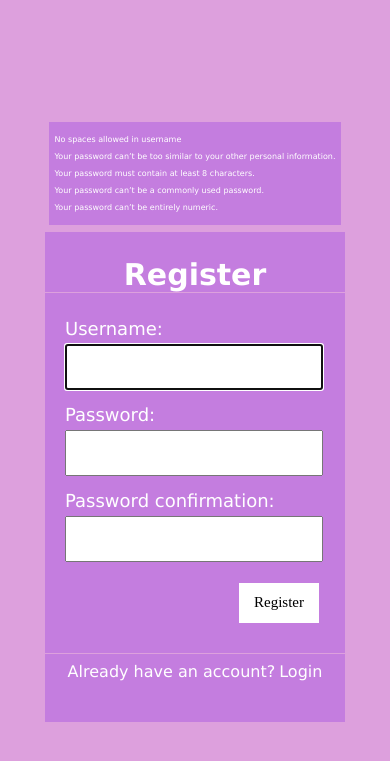
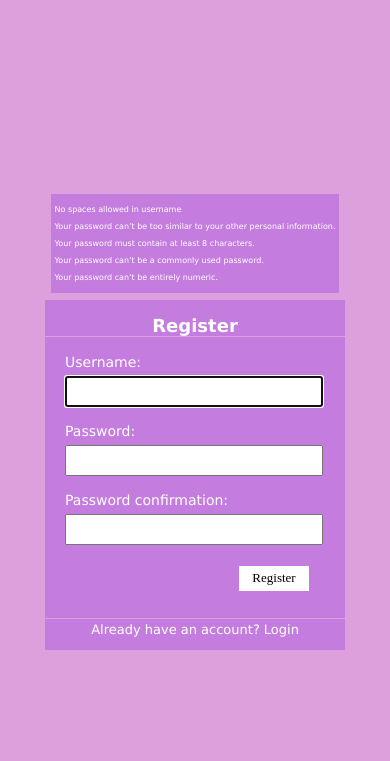
Before and after one commit to nidhinkrishna/todo-app-using-django, a Django app: page /register/ in a window 390 px wide. Shown: the top 761 px of the page. Run offline with Django 4.2, Linux system fonts and the light colour scheme.

Commit message:
responsiveness issue in  register page fixed

```diff
--- a/Todo/base/templates/base/task_list.html
+++ b/Todo/base/templates/base/task_list.html
@@ -33,8 +33,9 @@
 
 
   {% for task in tasks%}
+
+  {% if task.complete %}
   <div class="tasks-list">
-  {% if task.complete %}
     <div class="complete-icon"></div>
       <del><a href="{% url 'update' task.id %}" class='title'>{{task.title}}</a></del>
       <a href="{% url 'delete' task.id %}" class='x-mark'>❌</a>
--- a/Todo/static/css/login.css
+++ b/Todo/static/css/login.css
@@ -126,3 +126,37 @@ h2 {
   }
 
 }
+@media (max-width: 450px){
+  .container1 {
+  width: 300px;
+  height: 350px;
+
+}
+.btn1 {
+  left: 58%;
+  width: 70px;
+  height:30px;
+  font-size:13px;
+}
+
+.info{
+  padding: 3px 4px;
+}
+.footer {
+font-size: 13px;
+padding-top: 3px;
+
+text-align: center;
+border-top: 1px solid plum;
+}
+.container1 input{
+  height:25px;
+}
+.container1 label{
+  font-size:14px;
+}
+.container1 h2{
+  font-size:18px;
+}
+
+}
--- a/Todo/static/css/main.css
+++ b/Todo/static/css/main.css
@@ -68,7 +68,7 @@ body {
   margin: 10px;
   padding: 13px;
   border: 1px solid rgba(221, 160, 221, 0.575);
-  height: 50px;
+  min-height:50px;
   font-family: Verdana, Geneva, Tahoma, sans-serif;
   display: flex;
 }
@@ -143,7 +143,7 @@ body {
     font-size: 10px;
   }
   .tasks-list .title {
-    font-size: 16px;
+    font-size: 14px;
     color: rgba(0, 0, 0, 0.8);
   }
   .logout {
```
